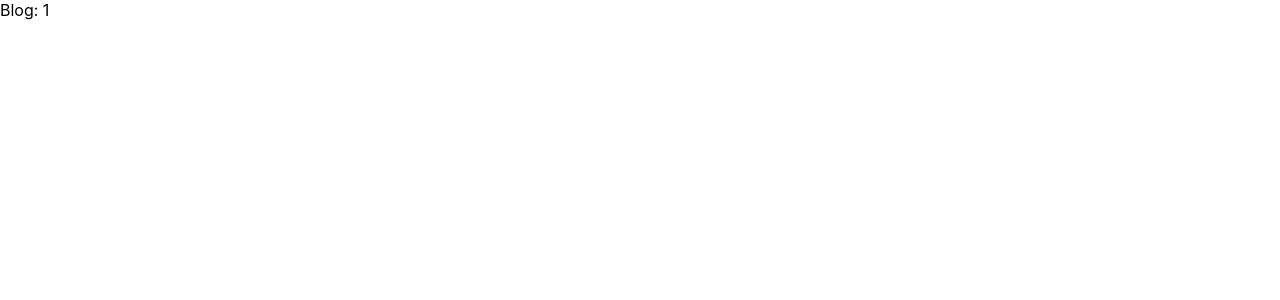
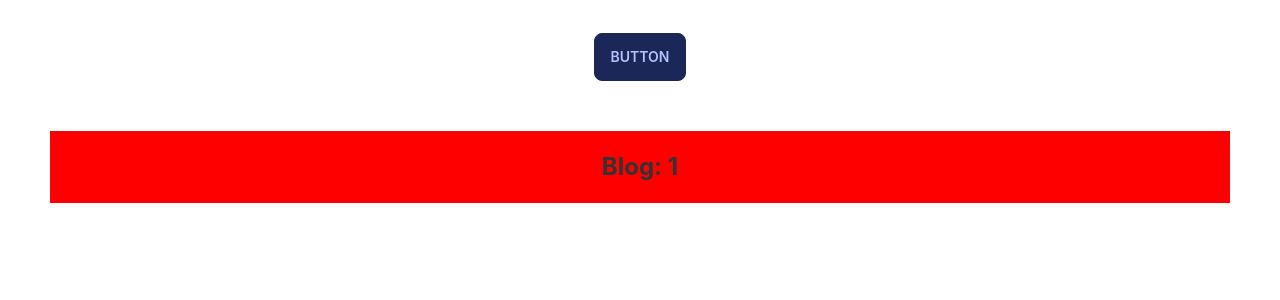
Before and after one commit to MdIbrahimKholil7/next-js-panda, a Next.js app: page /dashboard/1 in a window 1280 px wide. Shown: the top 300 px of the page. Built offline with nearby package versions, Linux system fonts and the light colour scheme.

Commit message:
next js style jsx learn complete

```diff
--- a/package.json
+++ b/package.json
@@ -9,12 +9,16 @@
     "lint": "next lint"
   },
   "dependencies": {
+    "daisyui": "^2.33.0",
     "next": "12.3.1",
     "react": "18.2.0",
     "react-dom": "18.2.0"
   },
   "devDependencies": {
+    "autoprefixer": "^10.4.12",
     "eslint": "8.26.0",
-    "eslint-config-next": "12.3.1"
+    "eslint-config-next": "12.3.1",
+    "postcss": "^8.4.18",
+    "tailwindcss": "^3.2.1"
   }
 }
--- a/pages/dashboard/[id].js
+++ b/pages/dashboard/[id].js
@@ -6,8 +6,23 @@ const Post = () => {
     const { id } = router.query
 
     return (
-        <div>
-            Blog: {id}
+        <div className='text-center font-bold text-7xl'>
+            <style jsx global>
+                {
+                    `
+                    .para{
+                        background:red;
+                        padding:20px;
+                        margin:50px;
+                    }
+                    `
+                }
+            </style>
+
+            <button className='btn btn-primary'>Button</button>
+            <p className='para text-2xl'> Blog: {id}</p>
+
+
         </div>
     );
 };
--- /dev/null
+++ b/postcss.config.js
@@ -0,0 +1,6 @@
+module.exports = {
+  plugins: {
+    tailwindcss: {},
+    autoprefixer: {},
+  },
+}
--- /dev/null
+++ b/tailwind.config.js
@@ -0,0 +1,40 @@
+/** @type {import('tailwindcss').Config} */
+module.exports = {
+  content: [
+    "./pages/**/*.{js,ts,jsx,tsx}",
+    "./components/**/*.{js,ts,jsx,tsx}",
+  ],
+  daisyui: {
+    themes: [
+      {
+        light: {
+          primary: "#1b2857fb",
+          secondary: "#FFC000",
+          accent: "#FFEDD5",
+          neutral: "#F3F4F6",
+          "base-100": "#FFFFFF",
+
+          info: "#98A8DD",
+          success: "#1BBB70",
+          warning: "#DF7E07",
+          error: "#FA5C5C",
+          login: "#6358DC",
+        },
+        fontFamily: {
+          roboto: ["Roboto", "sans-serif"],
+          poppins: ["Poppins", "sans-serif"],
+
+          "info": "#98A8DD",
+          "success": "#1BBB70",
+          "warning": "#DF7E07",
+          "error": "#FA5C5C",
+          "login":"#6358DC",
+          "profile":"#858A89"
+
+        },
+      },
+      "light",
+    ],
+  },
+  plugins: [require("daisyui")],
+}
```
Also changed, not shown: styles/globals.css (+7 -0 lines), 1 other file (tests, documents, lock files or other folders).
